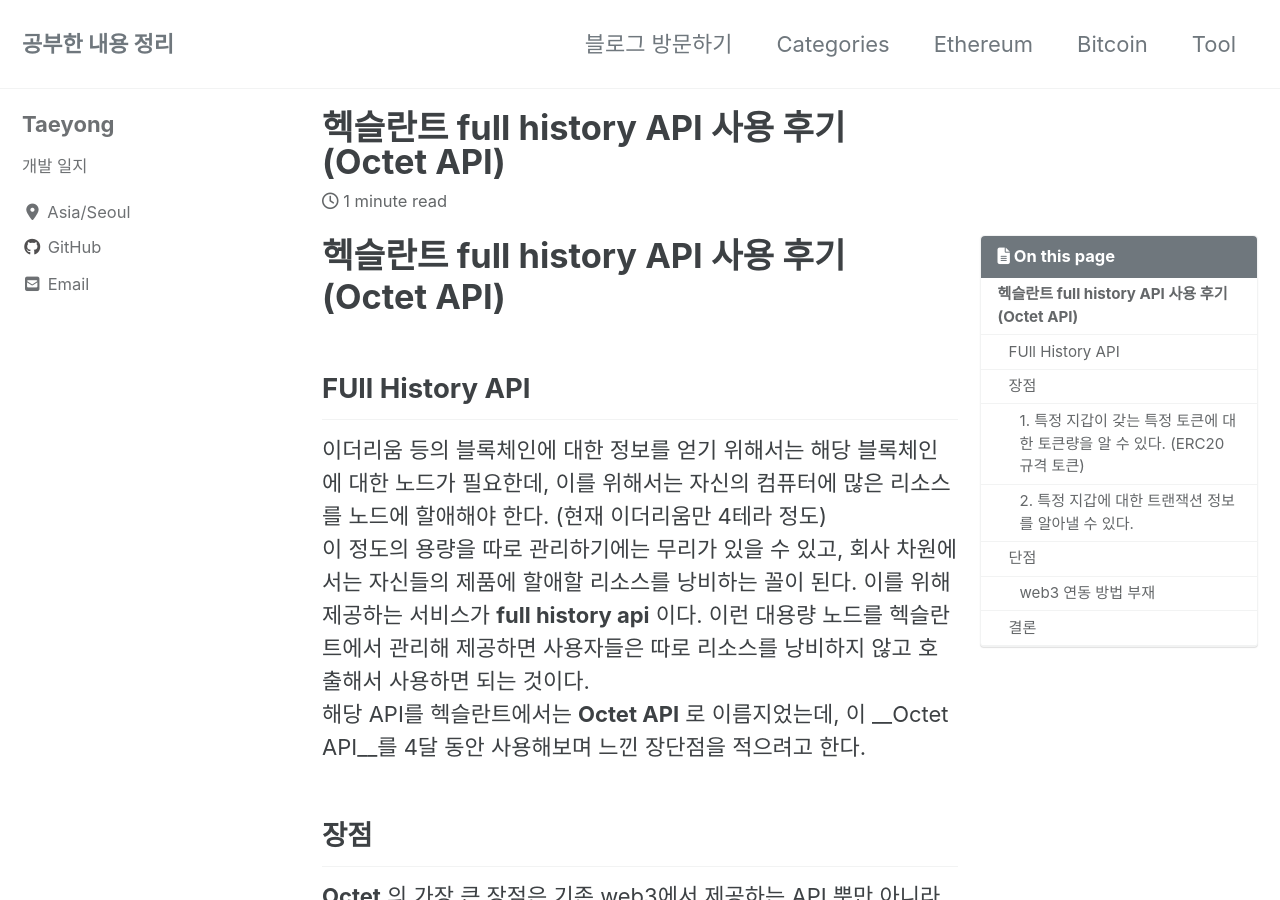
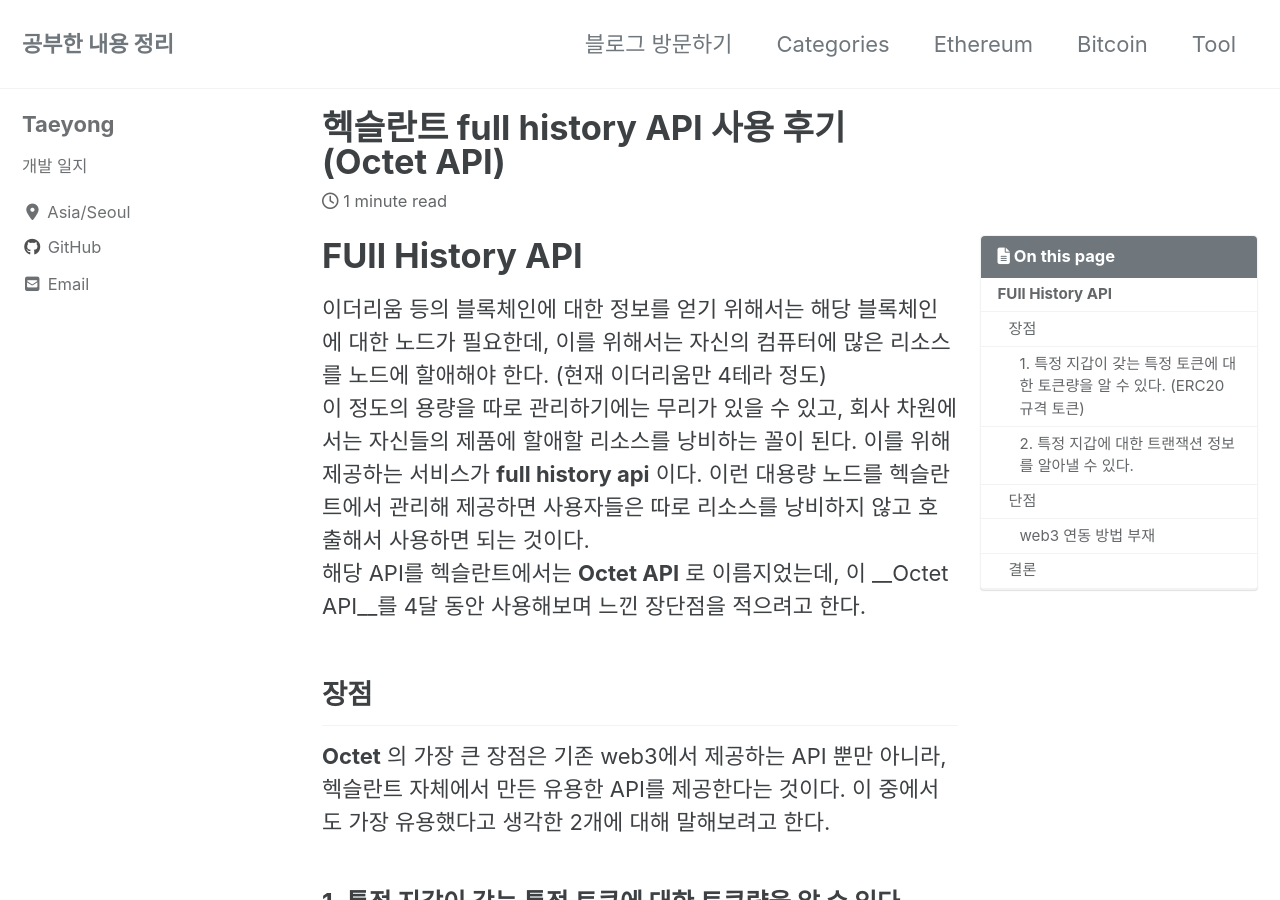
Before and after one commit to TaeYongHwang/TaeYongHwang.github.io, a Jekyll site: the page built from _posts/else/2020-06-30-hexlant_full_history_api.md, in a window 1280 px wide and 900 px high. Built offline with Jekyll 4.4.1, drawn with Linux system fonts in a browser that asks for light colours; cached includes are drawn as plain includes; nearby versions of some CDN libraries.

Commit message:
else add

```diff
--- a/_posts/else/2020-06-30-hexlant_full_history_api.md
+++ b/_posts/else/2020-06-30-hexlant_full_history_api.md
@@ -7,9 +7,7 @@ categories: Else
 ---
 
 
-# 헥슬란트 full history API 사용 후기 (Octet API)
-
-## FUll History API
+# FUll History API
  이더리움 등의 블록체인에 대한 정보를 얻기 위해서는 해당 블록체인에 대한 노드가 필요한데, 이를 위해서는
  자신의 컴퓨터에 많은 리소스를 노드에 할애해야 한다. (현재 이더리움만 4테라 정도)
  이 정도의 용량을 따로 관리하기에는 무리가 있을 수 있고, 회사 차원에서는 자신들의 제품에 할애할 리소스를 낭비하는 꼴이 된다.
```
